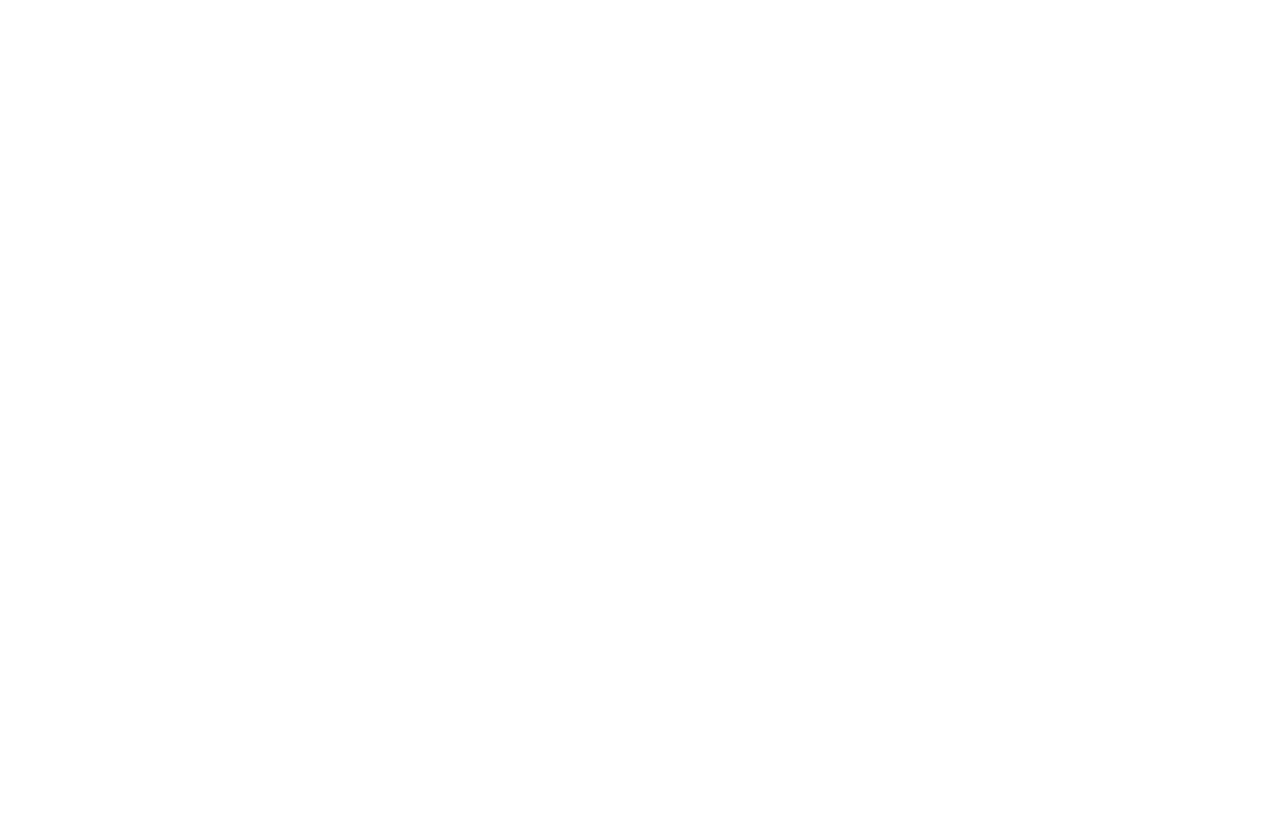
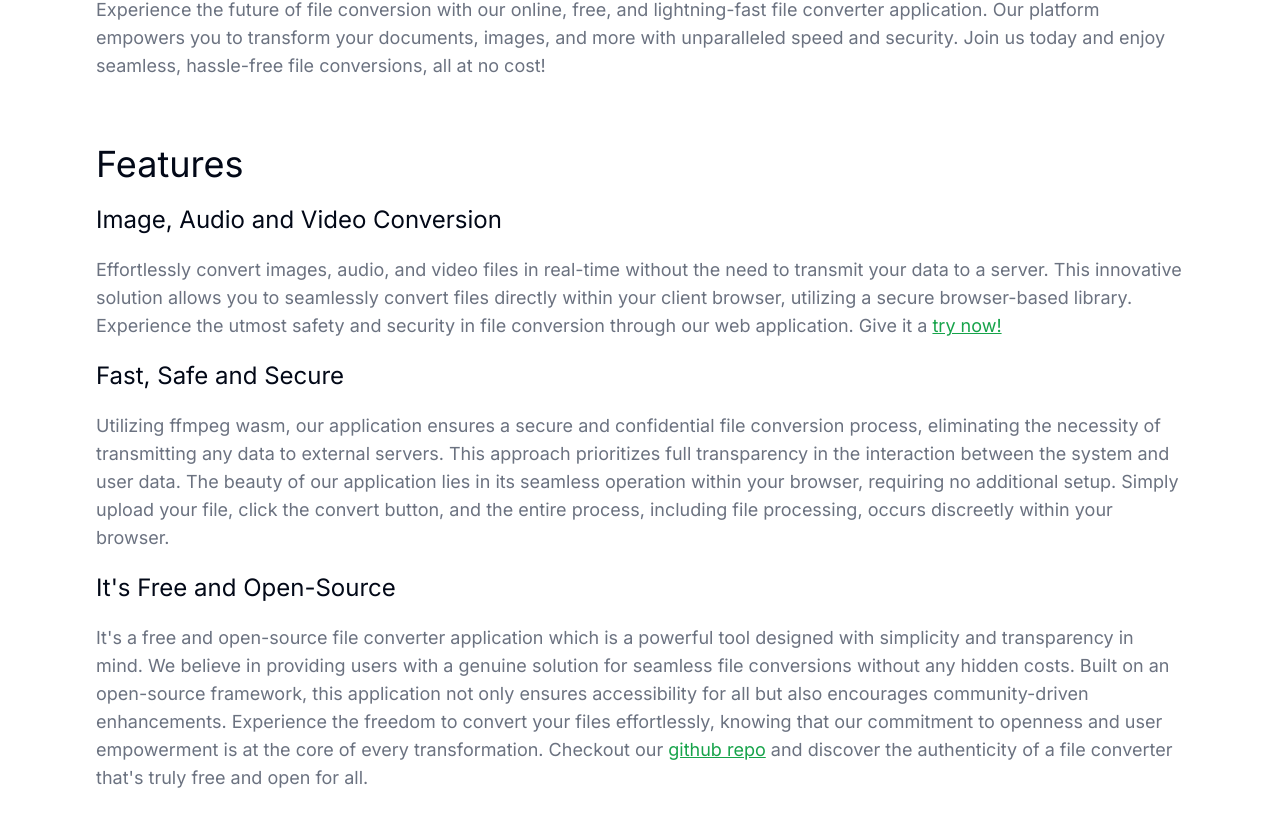
Before and after one commit to Hemanthhari2000/fc, a Next.js app: page /about in a window 1280 px wide. Shown: the part 292-1118 px from the top of the page. Before the commit the page ends 880 px from the top, so only its background shows below. Built offline with nearby package versions, Linux system fonts and the light colour scheme.

Commit message:
Add. content for About, Privacy and Pricing pages

```diff
--- a/app/about/page.tsx
+++ b/app/about/page.tsx
@@ -1,5 +1,67 @@
+import Link from 'next/link';
+
 const About = () => {
-	return <h1>About</h1>;
+	return (
+		<div className="space-y-16 pb-16">
+			<div className="space-y-4">
+				<h1 className="text-5xl font-medium">FC - FileConverter</h1>
+				<p className="text-lg text-gray-500 dark:text-gray-300">
+					Experience the future of file conversion with our online, free, and
+					lightning-fast file converter application. Our platform empowers you
+					to transform your documents, images, and more with unparalleled speed
+					and security. Join us today and enjoy seamless, hassle-free file
+					conversions, all at no cost!
+				</p>
+			</div>
+			<div className="space-y-5">
+				<h1 className="text-4xl">Features</h1>
+				<h3 className="text-2xl">Image, Audio and Video Conversion</h3>
+				<p className="text-lg text-gray-500 dark:text-gray-300">
+					Effortlessly convert images, audio, and video files in real-time
+					without the need to transmit your data to a server. This innovative
+					solution allows you to seamlessly convert files directly within your
+					client browser, utilizing a secure browser-based library. Experience
+					the utmost safety and security in file conversion through our web
+					application. Give it a{' '}
+					<Link href={'/'}>
+						<span className="dark:text-green-400 text-green-600 underline">
+							try now!
+						</span>
+					</Link>
+				</p>
+				<h3 className="text-2xl">Fast, Safe and Secure</h3>
+				<p className="text-lg text-gray-500 dark:text-gray-300">
+					Utilizing ffmpeg wasm, our application ensures a secure and
+					confidential file conversion process, eliminating the necessity of
+					transmitting any data to external servers. This approach prioritizes
+					full transparency in the interaction between the system and user data.
+					The beauty of our application lies in its seamless operation within
+					your browser, requiring no additional setup. Simply upload your file,
+					click the convert button, and the entire process, including file
+					processing, occurs discreetly within your browser.
+				</p>
+				<h3 className="text-2xl">It&apos;s Free and Open-Source</h3>
+				<p className="text-lg text-gray-500 dark:text-gray-300">
+					It&apos;s a free and open-source file converter application which is a
+					powerful tool designed with simplicity and transparency in mind. We
+					believe in providing users with a genuine solution for seamless file
+					conversions without any hidden costs. Built on an open-source
+					framework, this application not only ensures accessibility for all but
+					also encourages community-driven enhancements. Experience the freedom
+					to convert your files effortlessly, knowing that our commitment to
+					openness and user empowerment is at the core of every transformation.
+					Checkout our{' '}
+					<Link href={'https://github.com/hemanthhari2000/fc'}>
+						<span className="dark:text-green-400 text-green-600 underline">
+							github repo
+						</span>
+					</Link>{' '}
+					and discover the authenticity of a file converter that&apos;s truly
+					free and open for all.
+				</p>
+			</div>
+		</div>
+	);
 };
 
 export default About;
--- a/app/pricing/page.tsx
+++ b/app/pricing/page.tsx
@@ -1,5 +1,12 @@
 const Pricing = () => {
-	return <h1>Pricing</h1>;
+	return (
+		<div className="flex justify-center items-center">
+			<h1 className="text-5xl">
+				Nah... It&apos;s{' '}
+				<span className="dark:text-green-400 text-green-600">FREE</span> 😉
+			</h1>
+		</div>
+	);
 };
 
 export default Pricing;
--- a/app/privacy/page.tsx
+++ b/app/privacy/page.tsx
@@ -1,5 +1,54 @@
 const Privacy = () => {
-	return <h1>Privacy</h1>;
+	return (
+		<div className="space-y-4 pb-16">
+			<h1 className="text-4xl">Privacy</h1>
+			<p className="text-lg text-gray-500 dark:text-gray-300">
+				The applicaation utilizes ffmpeg wasm and our application ensures a
+				secure and confidential file conversion process, eliminating the
+				necessity of transmitting any data to external servers. This approach
+				prioritizes full transparency in the interaction between the system and
+				user data. The beauty of our application lies in its seamless operation
+				within your browser, requiring no additional setup. Simply upload your
+				file, click the convert button, and the entire process, including file
+				processing, occurs discreetly within your browser.
+			</p>
+			<h1 className="text-3xl">Data we collect</h1>
+			<p className="text-lg text-gray-500 dark:text-gray-300">
+				We do not collect your data whatsoever. The whole idea of the
+				application is to provide a truly open source, fast and safe file
+				converter that does not send data over a server and store them for
+				future usage. We do not collect IP addresses, links clicked, the number
+				of times a page is visited, data for analytics purposes like other
+				applications.
+			</p>
+			<h1 className="text-3xl">Cookies and Trackers</h1>
+			<p className="text-lg text-gray-500 dark:text-gray-300">
+				This application refrains from utilizing cookies or any other tracking
+				mechanisms to gather user information. It has been built with complete
+				transparency in mind, prioritizing a user-centric approach to provide
+				the optimal experience.
+			</p>
+			<h1 className="text-3xl">Third-Party Links</h1>
+			<p className="text-lg text-gray-500 dark:text-gray-300">
+				This application exclusively employs links for its GitHub repository and
+				does not incorporate any third-party links, ensuring a secure and
+				controlled user experience. It is designed with a commitment to
+				transparency and user trust.
+			</p>
+			<h1 className="text-3xl">Contact Us</h1>
+			<p className="text-lg text-gray-500 dark:text-gray-300">
+				Your inquiries and feedback are valuable to us, and our commitment to
+				transparency is reflected in our direct and user-friendly contact
+				approach. In case if you have any questions or concerns about anything,
+				please drop a mail to{' '}
+				<span className="dark:text-green-400 text-green-600">
+					hemanthhari2000@gmail.com
+				</span>
+				<br />
+				Our team will contact and provide support as soon as possible.
+			</p>
+		</div>
+	);
 };
 
 export default Privacy;
```
